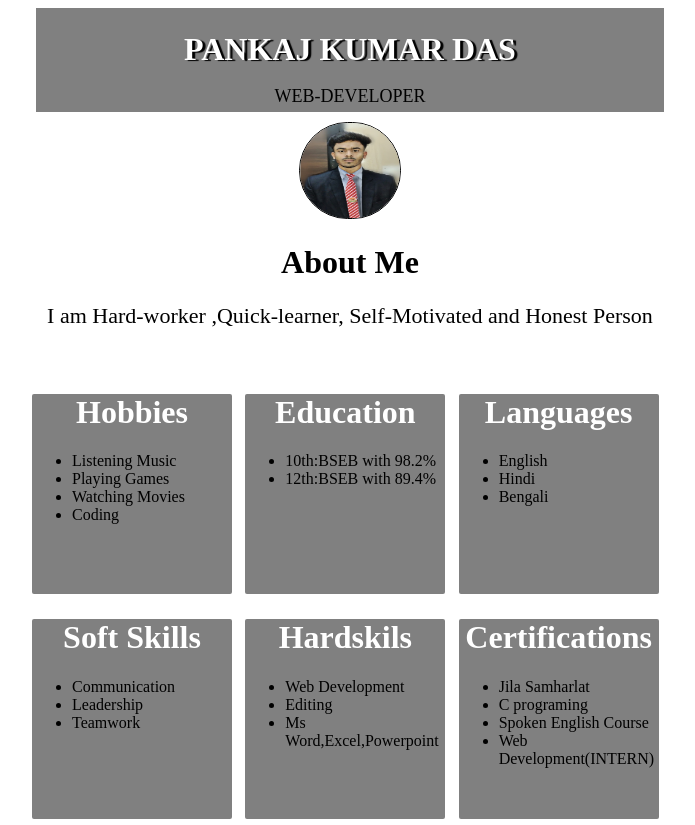
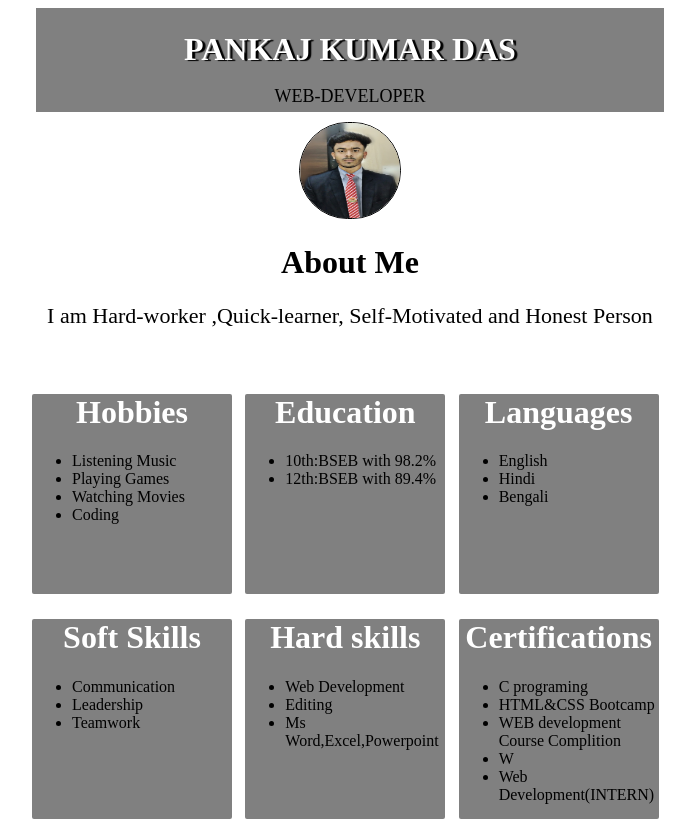
Before and after one commit to Pankajdas0025/Resume, a plain HTML site: page index.html in a window 1280 px wide. Shown: the top 825 px of the page, without its empty margins (290-985 px from the left). Drawn offline with Linux system fonts and the light colour scheme.

Commit message:
Update index.html

```diff
--- a/index.html
+++ b/index.html
@@ -66,7 +66,7 @@
 		</td>
 
 			<td><div style="height:200px; width: 200px;font-size: 16px; background-color: gray; color:black;text-align: center; border:2px; border-radius: 2px;">
-				<h1 style="color: white;">Hardskils</h1>
+				<h1 style="color: white;">Hard skills</h1>
 				<ul type="disc"style="text-align: left;">
 					<li>Web Development</li>
 					<li>Editing </li>
@@ -76,9 +76,11 @@
 			<td><div style="height:200px; width: 200px;font-size: 16px; background-color: gray; color:black;text-align: center; border:2px; border-radius: 2px;">
 				<h1 style="color: white;">Certifications </h1>
 				<ul type="disc"style="text-align: left;">
-				   <li>Jila Samharlat</li>
-				    <li>C programing</li>
-				    <li>Spoken English Course</li>
+					 <li>C programing</li>
+				   <li>HTML&CSS Bootcamp</li>
+
+				    <li>WEB development Course Complition</li>
+					 <li>W</li>
 				    <li>Web Development(INTERN)</li>
 				</ul></div>
 			</td>
```
